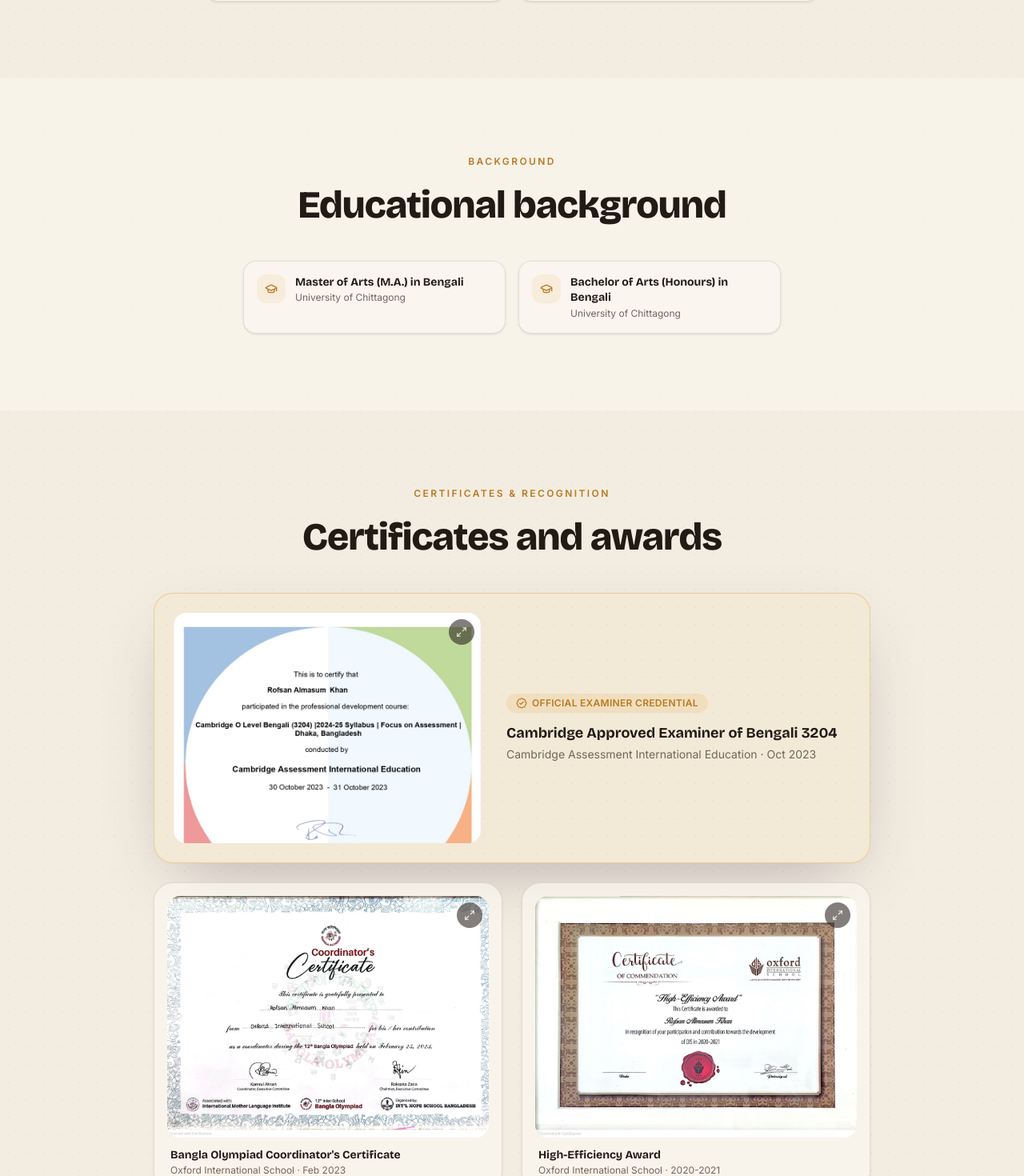
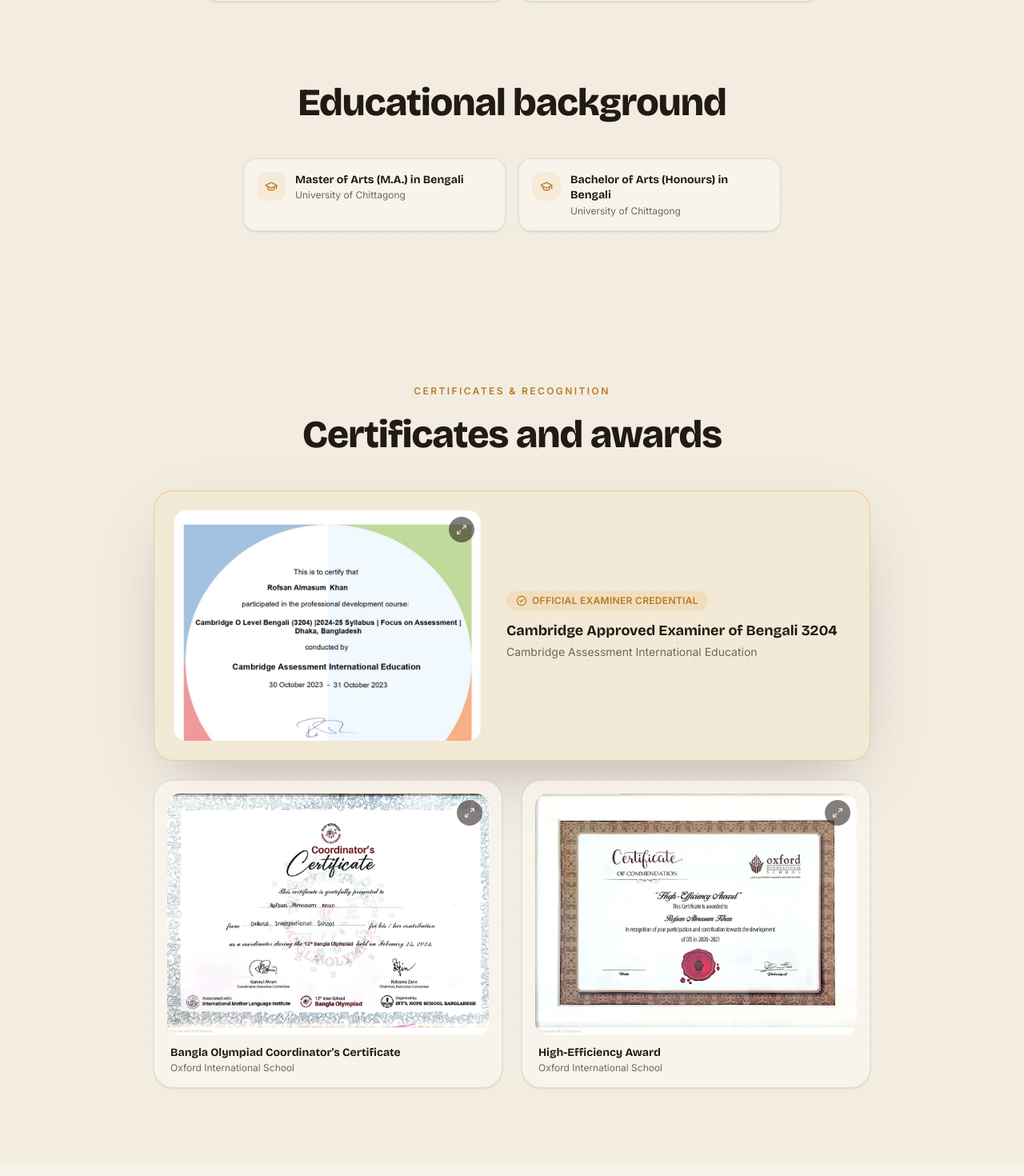
Before and after one commit to rofsansir/rofsansir-next, a Next.js app: page /about in a window 1280 px wide. Shown: the part 1188-2658 px from the top of the page at 80% size. Built offline with nearby package versions, Linux system fonts and the light colour scheme.

Commit message:
about page

```diff
--- a/src/app/about/page.tsx
+++ b/src/app/about/page.tsx
@@ -98,7 +98,6 @@
     height: 1200,
     title: "Cambridge Approved Examiner of Bengali 3204",
     issuer: "Cambridge Assessment International Education",
-    date: "Oct 2023",
     featured: true,
   },
   {
@@ -107,7 +106,6 @@
     height: 871,
     title: "Bangla Olympiad Coordinator's Certificate",
     issuer: "Oxford International School",
-    date: "Feb 2023",
   },
   {
     src: "/assets/about/oxford-international-efficiency-award.jpg",
@@ -115,7 +113,6 @@
     height: 886,
     title: "High-Efficiency Award",
     issuer: "Oxford International School",
-    date: "2020-2021",
   },
 ];
 
@@ -166,7 +163,7 @@
 
       <AboutHero />
 
-      {/* Teaching Experience */}
+      {/* Background: Teaching Experience + Educational Background */}
       <section className="px-4 py-16 md:py-24">
         <Container>
           <SectionHeading
@@ -204,17 +201,11 @@
                 ))}
             </div>
           </div>
-        </Container>
-      </section>
 
-      {/* Educational Background */}
-      <section className="bg-paper/60 px-4 py-16 md:py-24">
-        <Container>
           <SectionHeading
-            eyebrow="Background"
             title="Educational background"
             align="center"
-            className="mx-auto items-center"
+            className="mx-auto mt-16 items-center md:mt-24"
           />
           <div className="mx-auto mt-10 grid max-w-2xl gap-4 sm:grid-cols-2">
             {education.map(({ Icon, title, subtitle }, i) => (
--- a/src/components/about/certificate-lightbox.tsx
+++ b/src/components/about/certificate-lightbox.tsx
@@ -11,7 +11,6 @@
   height: number;
   title: string;
   issuer: string;
-  date: string;
   /** Pulled out into its own spotlight card above the grid. */
   featured?: boolean;
 };
@@ -73,9 +72,7 @@
             <p className="mt-3 font-display text-lg font-bold leading-snug text-ink">
               {featured.title}
             </p>
-            <p className="mt-1 text-sm text-muted">
-              {featured.issuer} · {featured.date}
-            </p>
+            <p className="mt-1 text-sm text-muted">{featured.issuer}</p>
           </div>
         </button>
       )}
@@ -107,9 +104,7 @@
                 <p className="font-display text-sm font-bold leading-snug text-ink">
                   {c.title}
                 </p>
-                <p className="mt-0.5 text-xs text-muted">
-                  {c.issuer} · {c.date}
-                </p>
+                <p className="mt-0.5 text-xs text-muted">{c.issuer}</p>
               </div>
             </button>
           );
@@ -155,7 +150,7 @@
                   {open.title}
                 </p>
                 <p className="mt-0.5 text-xs text-cream/70 sm:text-sm">
-                  {open.issuer} · {open.date}
+                  {open.issuer}
                 </p>
               </div>
             </motion.div>
--- a/src/components/ui/primitives.tsx
+++ b/src/components/ui/primitives.tsx
@@ -64,7 +64,7 @@
         className,
       )}
     >
-      <Eyebrow dark={dark}>{eyebrow}</Eyebrow>
+      {eyebrow && <Eyebrow dark={dark}>{eyebrow}</Eyebrow>}
       <div className="flex items-start gap-4">
         {numeral && <SectionNumber dark={dark}>{numeral}</SectionNumber>}
         <h2
```
